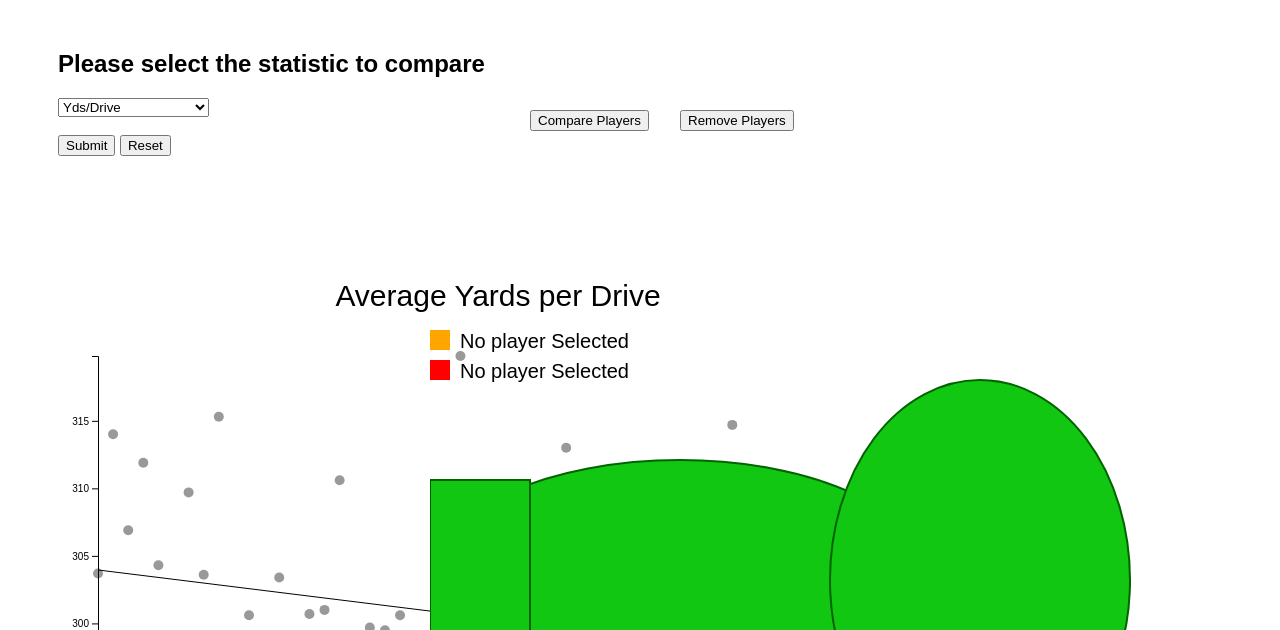
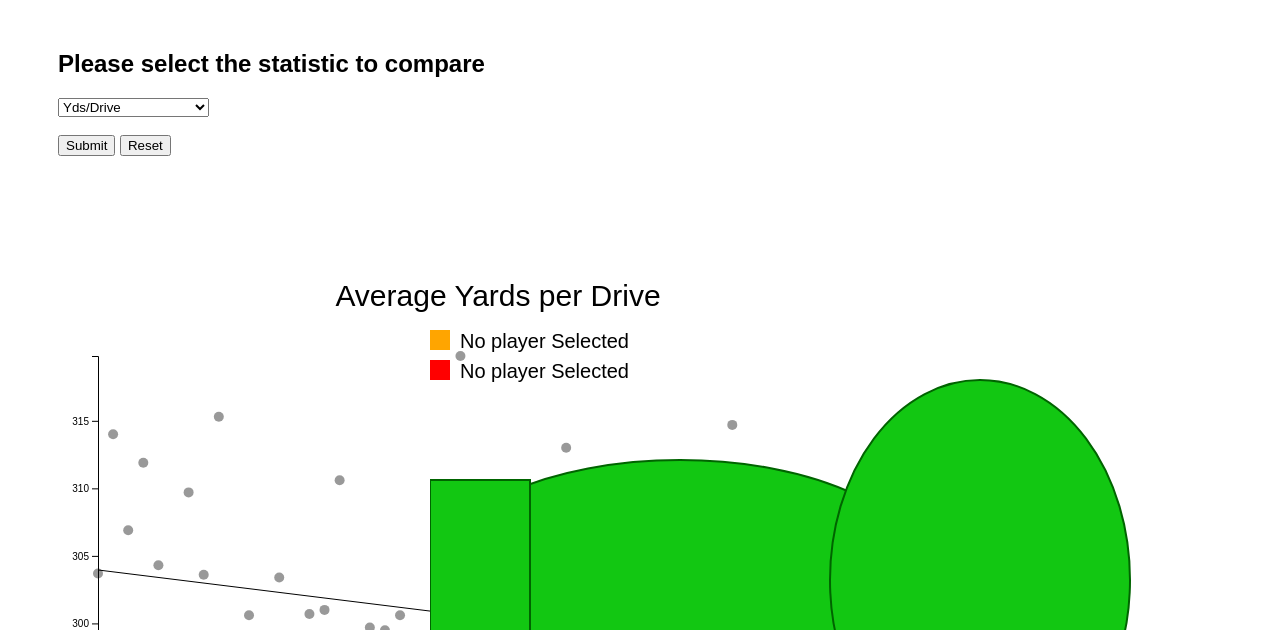
Before and after one commit to Tyler-b-123/Data-Visualization-Project, a plain HTML site: page index.html in a window 1280 px wide. Shown: the part 170-800 px from the top of the page. Drawn offline with nearby package versions, Linux system fonts and the light colour scheme.

Commit message:
Add files via upload

```diff
--- a/golfStats.css
+++ b/golfStats.css
@@ -104,12 +104,3 @@ div.tooltip-hover{
     top: 30px;
     fill: red;
 }
-.modifyButton{
-    position: absolute;
-    top: 80px;
-}
-.removeButton{
-    position: absolute;
-    top: 80px;
-    left: 150px;
-}
--- a/golfStats.js
+++ b/golfStats.js
@@ -111,6 +111,7 @@ function stuff(data){
             else if (personOne != null && personTwo === null){
                 personTwo = d;
                 console.log(personTwo);
+                modifyComparison();
                 //alert(d["Name"] + " added as second person for comparison.");
             }
             else{
@@ -360,6 +361,8 @@ function modifyComparison(){
             .duration(1000)
             .text(personTwo["Name"]);
 
+
+        removeSelectedPlayers();
     }
 }
 
--- a/index.html
+++ b/index.html
@@ -32,10 +32,6 @@
     </div>
     <div id="chart-id"></div>
     <div id="hover-id"></div>
-    <div id="golfHoleButtons">
-        <button class = "modifyButton" type="button" value="Submit" onclick="modifyComparison()">Compare Players</button>
-        <button class = "removeButton" type="button" value="Submit" onclick="removeSelectedPlayers()">Remove Players</button>
-    </div>
     <div id="golfHole">
         <div class="person1"></div>
         <svg class="person1Legend">
```
